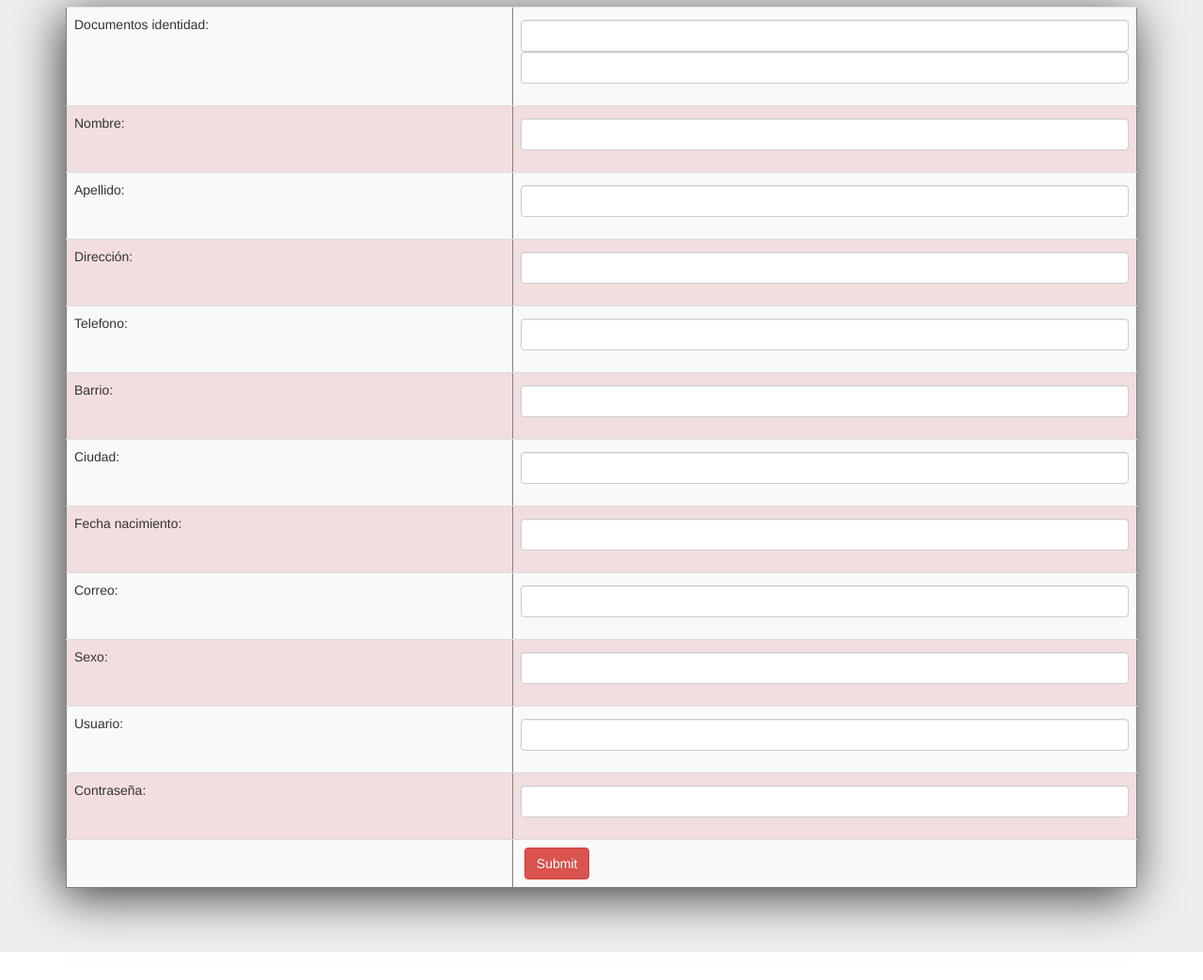
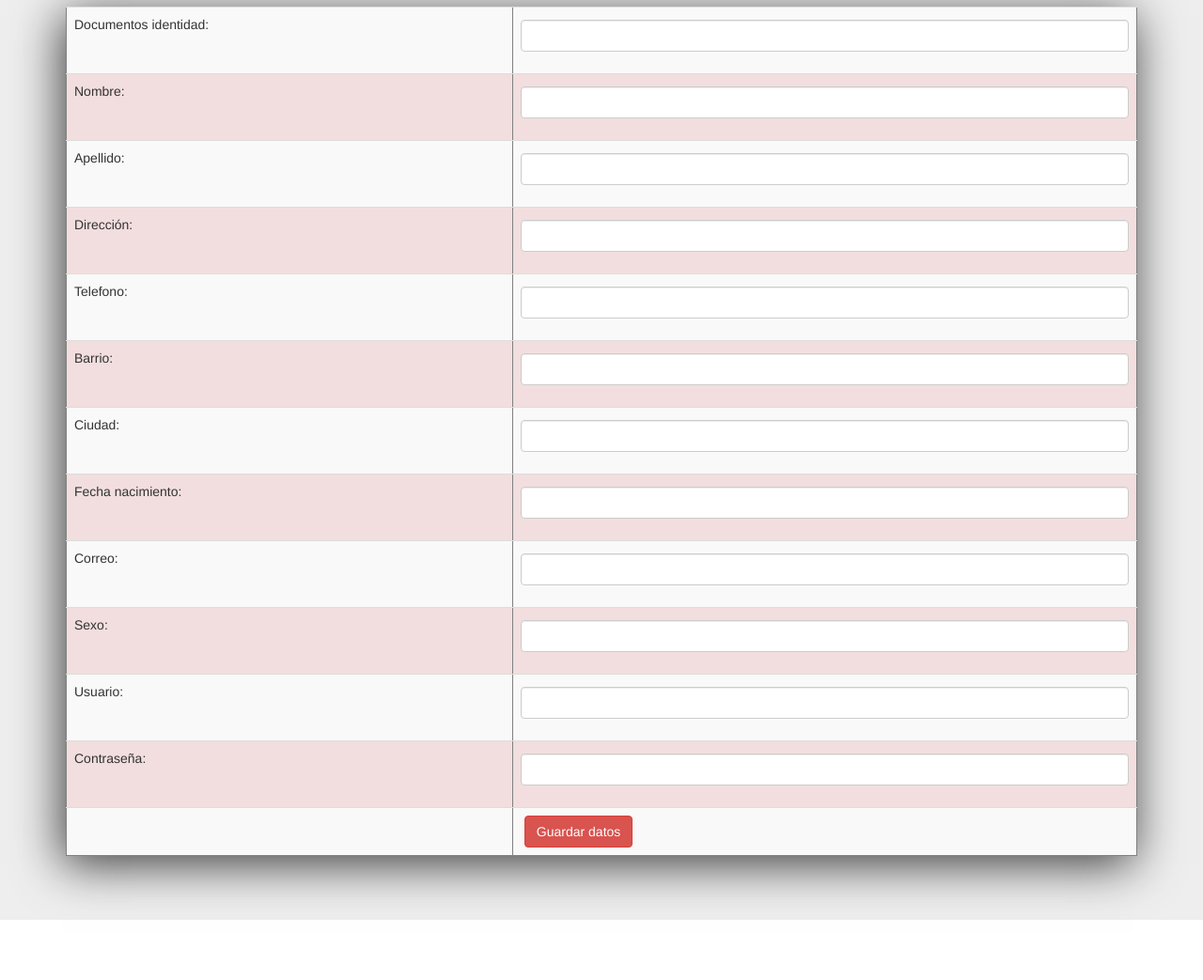
Before and after one commit to alberarango/MusicaMark, a plain HTML site: page registro cliente nuevo.html in a window 1280 px wide. Shown: the part 134-1177 px from the top of the page at 94% size. After the commit the page ends 1143 px from the top, so only its background shows below. Drawn offline with Linux system fonts and the light colour scheme.

Commit message:
nombre de boton guardr

```diff
--- a/registro cliente nuevo.html
+++ b/registro cliente nuevo.html
@@ -22,9 +22,7 @@
       <label for="identidad"></label>
       <span id="sprytextfield1">
       <input type="text" name="identidad2" id="identidad2"  class="form-control" />
-      <span class="textfieldRequiredMsg">A value is required.</span></span>
-      <input type="text" name="identidad" id="identidad"  class="form-control">
-      </div>
+      <span class="textfieldRequiredMsg">A value is required.</span></span></div>
  </td>
   </tr>
   <tr class="danger">
@@ -137,11 +135,12 @@
       <span class="textfieldRequiredMsg">A value is required.</span></span></div>
   </td>
   </tr>
+
   <tr>
     <td>&nbsp;</td>
     <td>
       <label for="contrasena"></label>
-      <input type="submit" name="Guardar" id="Guardar" value="Submit" class="btn btn-danger"/>
+      <input type="submit" name="Guardar" id="Guardar" value="Guardar datos" class="btn btn-danger"/>
    </td>
   </tr>
    </form>
```
